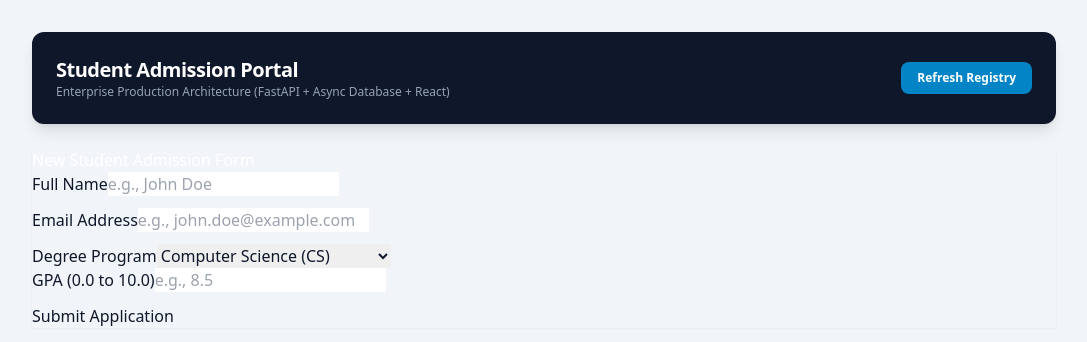
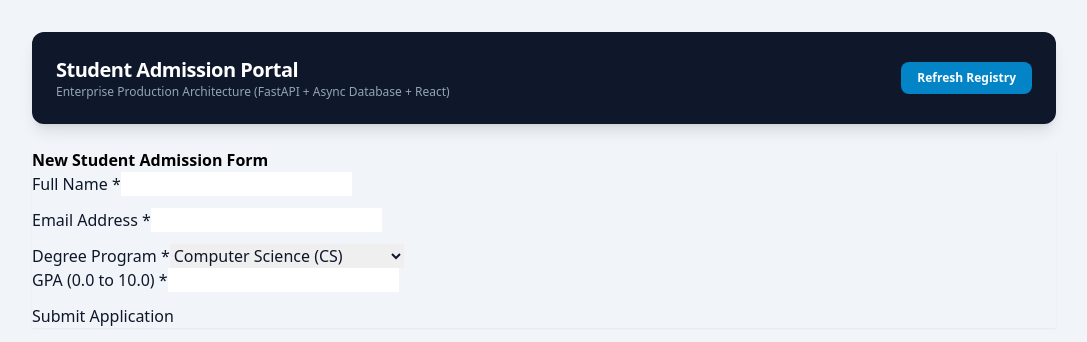
Before and after one commit to apcodes04/student-portal, a React (Vite) app: page / in a window 1280 px wide. Shown: the top 342 px of the page, without its empty margins (96-1183 px from the left). Built offline with nearby package versions, Linux system fonts and the light colour scheme; no server answers.

Commit message:
Update AdmissionForm UI: black header font, 2-character name constraint, red validation error text, no placeholders

```diff
--- a/src/components/AdmissionForm.jsx
+++ b/src/components/AdmissionForm.jsx
@@ -29,16 +29,31 @@ export function AdmissionForm({ onApplicationCreated }) {
   // [PRESENTATION-TAG: CLIENT-VALIDATION] Validate input values instantly on client
   const validateField = (name, value) => {
     let errorMsg = '';
+    const trimmedVal = typeof value === 'string' ? value.trim() : '';
+
     if (name === 'full_name') {
-      if (!value.trim()) errorMsg = 'Full name is required';
-      else if (!/^[a-zA-Z\s.'-]+$/.test(value)) errorMsg = 'Name can only contain letters and spaces';
+      if (!trimmedVal) {
+        errorMsg = 'Full name is required';
+      } else if (trimmedVal.length < 2) {
+        errorMsg = 'Full name must be at least 2 characters';
+      } else if (!/^[a-zA-Z\s.'-]+$/.test(trimmedVal)) {
+        errorMsg = 'Name can only contain alphabetic letters and spaces';
+      }
     } else if (name === 'email') {
-      if (!value.trim()) errorMsg = 'Email is required';
-      else if (!/^[^\s@]+@[^\s@]+\.[^\s@]+$/.test(value)) errorMsg = 'Enter a valid email address';
+      if (!trimmedVal) {
+        errorMsg = 'Email is required';
+      } else if (!/^[^\s@]+@[^\s@]+\.[^\s@]+$/.test(trimmedVal)) {
+        errorMsg = 'Enter a valid email address';
+      }
     } else if (name === 'gpa') {
       const num = parseFloat(value);
-      if (value === '' || isNaN(num)) errorMsg = 'GPA is required';
-      else if (num < 0.0 || num > 10.0) errorMsg = 'GPA must be between 0.0 and 10.0';
+      if (value === '' || value === null || value === undefined) {
+        errorMsg = 'GPA is required';
+      } else if (isNaN(num)) {
+        errorMsg = 'GPA is required';
+      } else if (num < 0.0 || num > 10.0) {
+        errorMsg = 'GPA must be between 0.0 and 10.0';
+      }
     }
     return errorMsg;
   };
@@ -110,43 +125,51 @@ export function AdmissionForm({ onApplicationCreated }) {
 
   return (
     <div className="card shadow-sm mb-4">
-      <div className="card-header bg-primary text-white">
-        <h5 className="mb-0">New Student Admission Form</h5>
+      <div className="card-header bg-light">
+        <h5 className="mb-0 text-black fw-bold" style={{ color: '#000000', fontWeight: '800' }}>
+          New Student Admission Form
+        </h5>
       </div>
       <div className="card-body">
         {successMessage && <div className="alert alert-success">{successMessage}</div>}
-        {serverError && <div className="alert alert-danger">{serverError}</div>}
+        {serverError && <div className="alert alert-danger fw-bold">{serverError}</div>}
 
         <form onSubmit={handleSubmit} noValidate>
           <div className="mb-3">
-            <label className="form-label">Full Name</label>
+            <label className="form-label text-dark fw-semibold">Full Name *</label>
             <input
               type="text"
               name="full_name"
-              className={`form-control ${errors.full_name ? 'is-invalid' : ''}`}
+              className={`form-control ${errors.full_name ? 'is-invalid border-danger' : ''}`}
               value={formData.full_name}
               onChange={handleChange}
-              placeholder="e.g., John Doe"
             />
-            {errors.full_name && <div className="invalid-feedback">{errors.full_name}</div>}
+            {errors.full_name && (
+              <div className="invalid-feedback d-block text-danger fw-bold mt-1" style={{ color: '#dc3545', fontWeight: '700' }}>
+                ⚠️ {errors.full_name}
+              </div>
+            )}
           </div>
 
           <div className="mb-3">
-            <label className="form-label">Email Address</label>
+            <label className="form-label text-dark fw-semibold">Email Address *</label>
             <input
               type="email"
               name="email"
-              className={`form-control ${errors.email ? 'is-invalid' : ''}`}
+              className={`form-control ${errors.email ? 'is-invalid border-danger' : ''}`}
               value={formData.email}
               onChange={handleChange}
-              placeholder="e.g., john.doe@example.com"
             />
-            {errors.email && <div className="invalid-feedback">{errors.email}</div>}
+            {errors.email && (
+              <div className="invalid-feedback d-block text-danger fw-bold mt-1" style={{ color: '#dc3545', fontWeight: '700' }}>
+                ⚠️ {errors.email}
+              </div>
+            )}
           </div>
 
           <div className="row mb-3">
             <div className="col-md-6">
-              <label className="form-label">Degree Program</label>
+              <label className="form-label text-dark fw-semibold">Degree Program *</label>
               <select
                 name="program"
                 className="form-select"
@@ -162,21 +185,24 @@ export function AdmissionForm({ onApplicationCreated }) {
             </div>
 
             <div className="col-md-6">
-              <label className="form-label">GPA (0.0 to 10.0)</label>
+              <label className="form-label text-dark fw-semibold">GPA (0.0 to 10.0) *</label>
               <input
                 type="number"
                 step="0.1"
                 name="gpa"
-                className={`form-control ${errors.gpa ? 'is-invalid' : ''}`}
+                className={`form-control ${errors.gpa ? 'is-invalid border-danger' : ''}`}
                 value={formData.gpa}
                 onChange={handleChange}
-                placeholder="e.g., 8.5"
               />
-              {errors.gpa && <div className="invalid-feedback">{errors.gpa}</div>}
+              {errors.gpa && (
+                <div className="invalid-feedback d-block text-danger fw-bold mt-1" style={{ color: '#dc3545', fontWeight: '700' }}>
+                  ⚠️ {errors.gpa}
+                </div>
+              )}
             </div>
           </div>
 
-          <button type="submit" className="btn btn-success w-100" disabled={isLoading}>
+          <button type="submit" className="btn btn-success w-100 fw-bold" disabled={isLoading}>
             {isLoading ? 'Submitting Application...' : 'Submit Application'}
           </button>
         </form>
```
